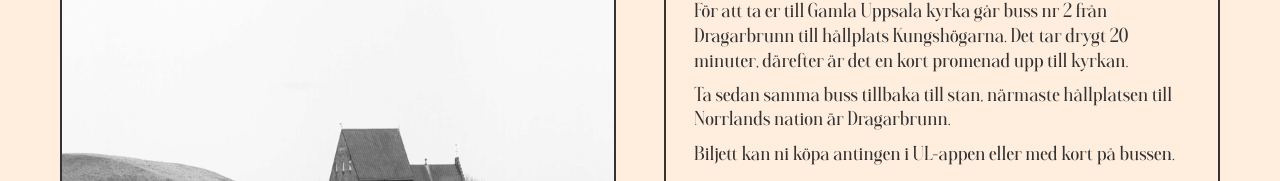
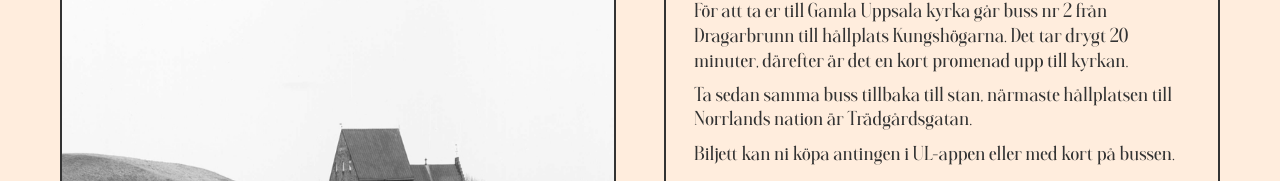
Before and after one commit to EmilMikkelsenB/wedding2026, a React (Vite) app: page /transport in a window 1280 px wide. Shown: the part 369-550 px from the top of the page. Built offline with nearby package versions, Linux system fonts and the light colour scheme.

Commit message:
change transport

```diff
--- a/src/components/transport.tsx
+++ b/src/components/transport.tsx
@@ -16,7 +16,7 @@ const Transport: React.FC = () => {
 						För att ta er till Gamla Uppsala kyrka går buss nr 2 från Dragarbrunn till hållplats Kungshögarna. Det tar drygt 20 minuter, därefter är det en kort promenad upp till kyrkan.
 					</TextContent>
 					<TextContent>
-						Ta sedan samma buss tillbaka till stan, närmaste hållplatsen till Norrlands nation är Dragarbrunn.
+						Ta sedan samma buss tillbaka till stan, närmaste hållplatsen till Norrlands nation är Trädgårdsgatan.
 					</TextContent>
 					<TextContent>
 						Biljett kan ni köpa antingen i UL-appen eller med kort på bussen.
```
